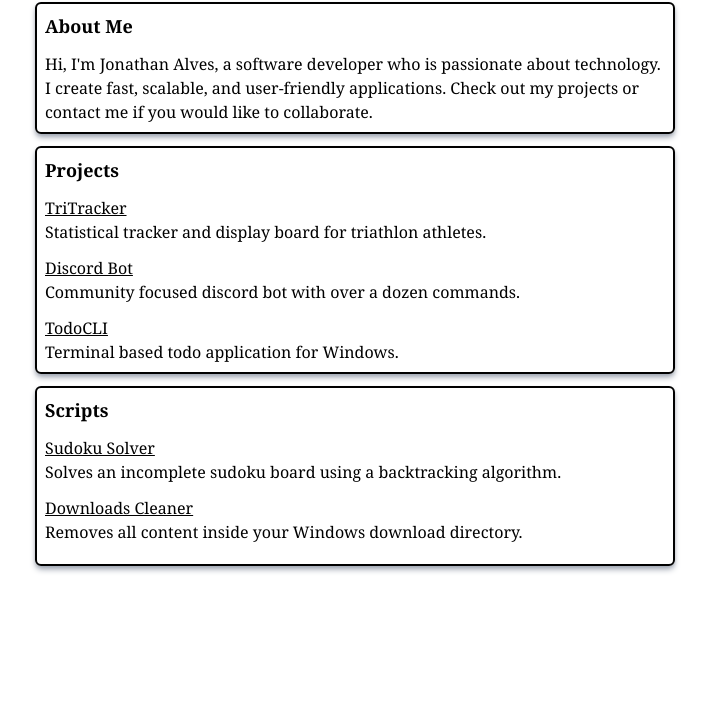
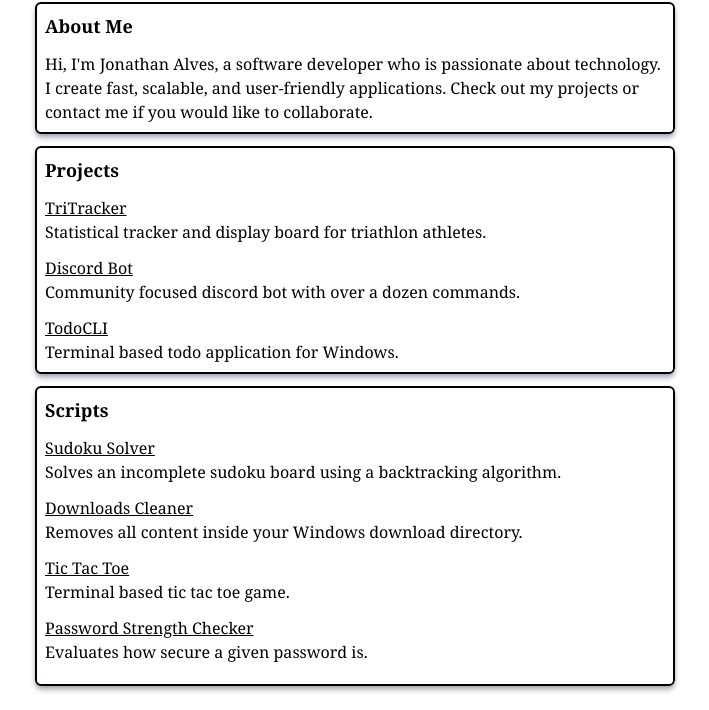
Before and after one commit to jon-b-alves/jon-b-alves.github.io, a plain HTML site: page index.html in a window 1280 px wide. Shown: the part 90-800 px from the top of the page, without its empty margins (285-994 px from the left). Drawn offline with Linux system fonts and the light colour scheme.

Commit message:
added tic tac toe and password strength checker to scripts

```diff
--- a/index.html
+++ b/index.html
@@ -82,6 +82,17 @@
           class="underline hover:text-blue-500">Downloads Cleaner</a>
         <p>Removes all content inside your Windows download directory.</p>
       </article>
+      <article class="my-3">
+        <a href="https://github.com/jon-b-alves/Tik-Tak-Toe" target="_blank" rel="noopener noreferrer"
+          class="underline hover:text-blue-500">Tic Tac Toe</a>
+        <p>Terminal based tic tac toe game.</p>
+      </article>
+      <article class="my-3">
+        <a href="https://github.com/jon-b-alves/Password-Strength-Checker" target="_blank" rel="noopener noreferrer"
+          class="underline hover:text-blue-500">Password Strength Checker</a>
+        <p>Evaluates how secure a given password is.</p>
+      </article>
+
     </section>
 
   </main>
```
